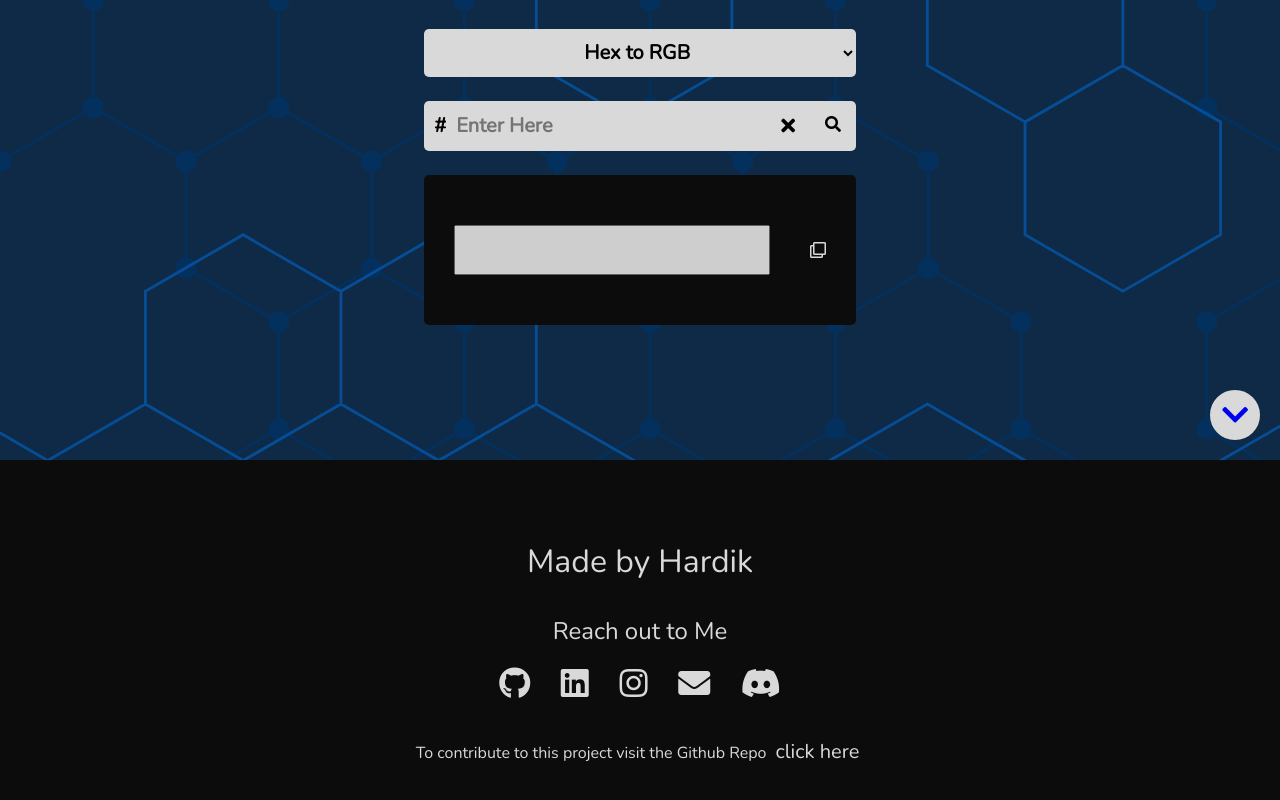
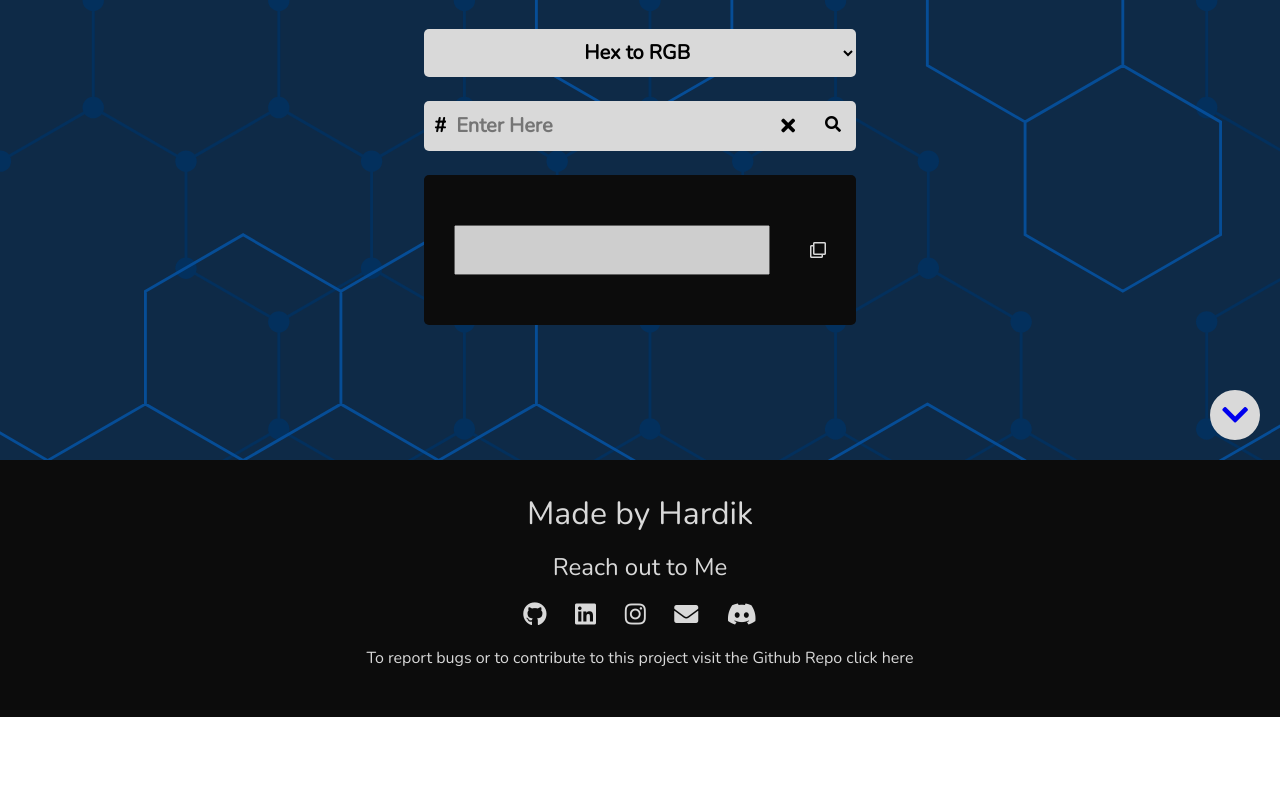
Before and after one commit to hardikchopra242/RGBeX, a website: page index.html in a window 1280 px wide. Shown: the part 340-1140 px from the top of the page. After the commit the page ends 1057 px from the top, so only its background shows below. Drawn offline with nearby package versions, Linux system fonts and the light colour scheme.

Commit message:
[Mod] updated Footer

```diff
--- a/index.html
+++ b/index.html
@@ -129,7 +129,7 @@
 			<i class="fab fa-discord"></i>
 		</a>
 
-		<p id="end">To contribute to this project visit the Github Repo <a
+		<p id="end">To report bugs or to contribute to this project visit the Github Repo <a
 				href="https://github.com/hardikchopra242/RGBeX" target="blank" id="repoLink">click here</a></p>
 	</footer>
 
--- a/scss/_layout.scss
+++ b/scss/_layout.scss
@@ -165,10 +165,9 @@ select,input:focus{
     background-color:#0c0c0c;
 	text-align: center;
 	margin: auto 0;
-	padding-top: 5rem;
-    padding-bottom: 5rem;
+	padding-top: 2em;
+    padding-bottom: 2em;
     color: $white;
-
 
     p:nth-child(1){
         font-weight: lighter;
@@ -176,14 +175,14 @@ select,input:focus{
     }
 
      p:nth-child(2){
-        margin: 2rem 0 1rem 0;
+        margin: 1rem 0 1rem 0;
         font-size: 1.5rem;
         font-weight:normal;
 
     }
 
     a{
-        font-size: 2rem;
+        font-size: 1.5rem;
         color: $white;
         text-decoration: none;
         margin: 0 0.7rem;
@@ -191,13 +190,16 @@ select,input:focus{
 
     #end{
         text-align: center;
-        padding: 2rem 2rem 0rem 2rem;
+        padding: 1em 2em;
 
         #repoLink{
-            font-size:map-get($fontSize , small);
-            margin:0 0.3rem;
+            margin : 0;
+            font-size: 1rem;
         }
 
+        #repoLink:hover{
+            text-decoration: underline;
+        }
     }
 }
 
```
Also changed, not shown: dist/css/main.css, 1 other file.
